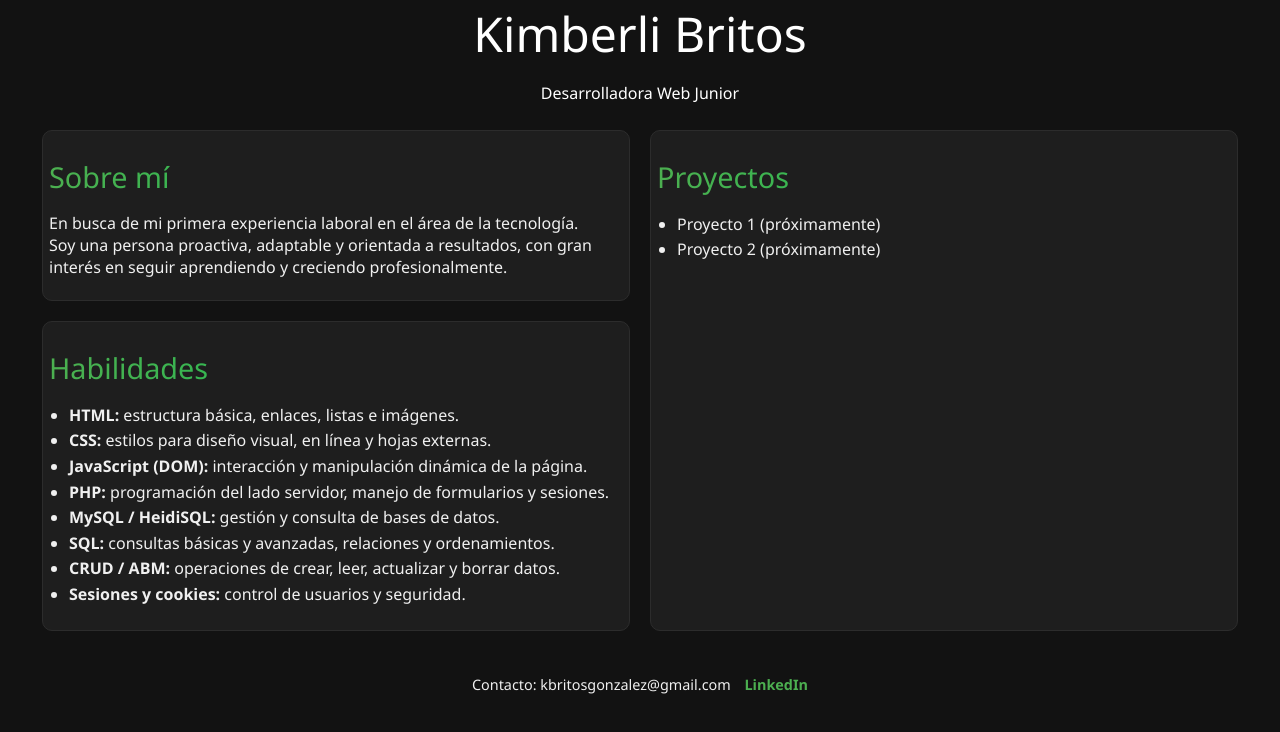
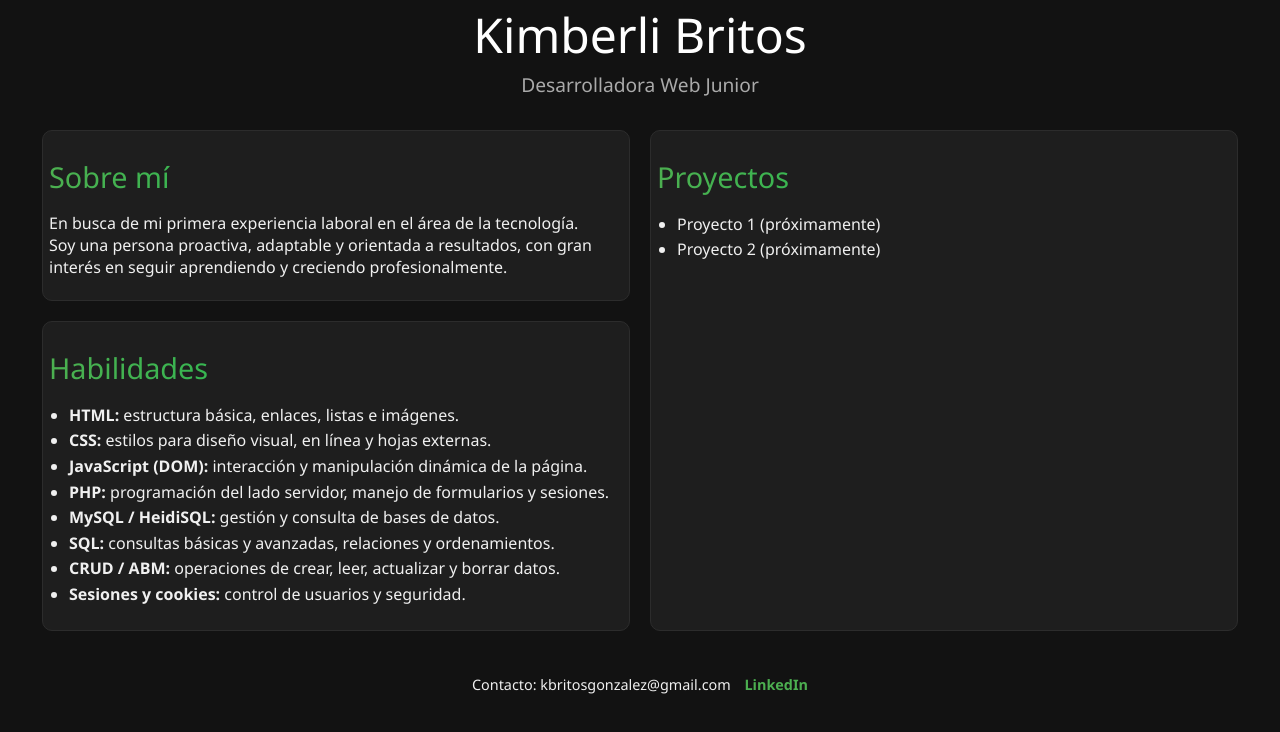
Before and after one commit to judith-uy/judith-uy.github.io, a plain HTML site: page index.html in a window 1280 px wide. Drawn offline with Linux system fonts and the light colour scheme.

Commit message:
Update style.css

```diff
--- a/style.css
+++ b/style.css
@@ -90,3 +90,16 @@ footer a {
   margin-left: 10px;
   font-weight: bold;
 }
+
+.titulo {
+  display: flex;
+  flex-direction: column;
+  align-items: center;
+}
+
+.titulo p {
+  margin-top: 4px; /* Ajustá este valor según el espacio que quieras */
+  font-size: 1.2em;
+  font-weight: 300;
+  color: #aaa;
+}
```
